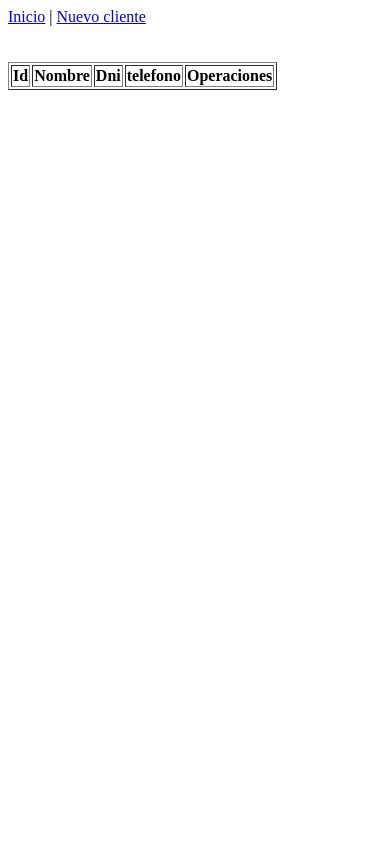
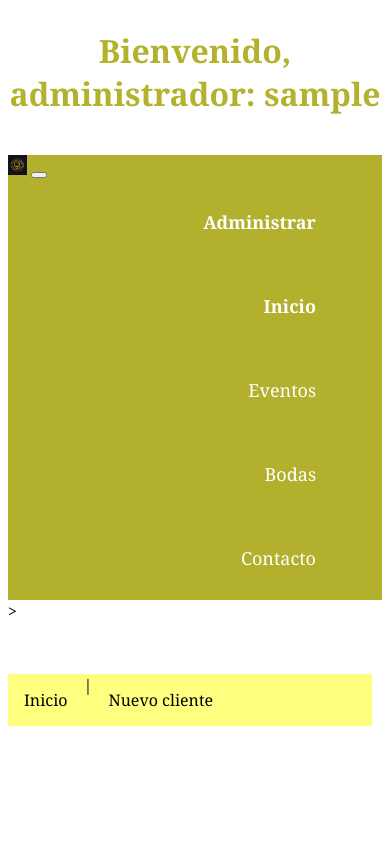
Before and after one commit to ruizlo04/Proyecto_final, a Spring Boot app: page /list in a window 390 px wide. Before the commit the page ends 90 px from the top, so only its background shows below. Run offline with Spring Boot 4, Linux system fonts and the light colour scheme; the visitor is signed in with stand-in values (Sample User, id 1); lists and menus that the app fills with data are empty; the project's own start-up code is not run, and a stand-in starts its controllers and pages; some of the project's set-up classes (security, data sources, template engines, error pages and the like) are left out, and stand-ins take their place; some libraries are stand-ins or nearby versions.

Commit message:
Seguridad

```diff
--- a/pom.xml
+++ b/pom.xml
@@ -60,6 +60,11 @@
 			<artifactId>spring-security-test</artifactId>
 			<scope>test</scope>
 		</dependency>
+		<dependency>
+			<groupId>org.thymeleaf.extras</groupId>
+			<artifactId>thymeleaf-extras-springsecurity5</artifactId>
+			<version>3.1.1.RELEASE</version>
+		</dependency>
 	</dependencies>
 
 	<build>
--- a/src/main/java/com/example/demo/controller/ClienteController.java
+++ b/src/main/java/com/example/demo/controller/ClienteController.java
@@ -1,5 +1,6 @@
 package com.example.demo.controller;
 
+import org.springframework.beans.factory.annotation.Autowired;
 import org.springframework.stereotype.Controller;
 import org.springframework.ui.Model;
 import org.springframework.web.bind.annotation.GetMapping;
@@ -13,6 +14,7 @@
 @Controller
 public class ClienteController {
 
+	@Autowired
 	private ClienteServicio clienteServicio;
 
 	public ClienteController(ClienteServicio servicio) {
@@ -38,9 +40,9 @@
 	}
 
 	@GetMapping("/editar/{id}")
-	public String mostrarFormularioEdicion(@PathVariable("id") long id, Model model) {
+	public String mostrarFormularioEdicion(@PathVariable("id") long cod_cliente, Model model) {
 
-		Cliente cEditar = clienteServicio.findById(id);
+		Cliente cEditar = clienteServicio.findById(cod_cliente);
 
 		if (cEditar != null) {
 			model.addAttribute("cliente", cEditar);
--- a/src/main/java/com/example/demo/model/Cliente.java
+++ b/src/main/java/com/example/demo/model/Cliente.java
@@ -2,6 +2,7 @@
 
 import jakarta.persistence.Entity;
 import jakarta.persistence.GeneratedValue;
+import jakarta.persistence.GenerationType;
 import jakarta.persistence.Id;
 import lombok.AllArgsConstructor;
 import lombok.Data;
@@ -14,7 +15,7 @@
 public class Cliente {
 
 	@Id
-	@GeneratedValue
+	@GeneratedValue(strategy = GenerationType.IDENTITY)
 	private long cod_cliente;
 	private String nombre;
 	private String dni;
--- a/src/main/java/com/example/demo/security/SecurityConfig.java
+++ b/src/main/java/com/example/demo/security/SecurityConfig.java
@@ -57,12 +57,13 @@
 	public SecurityFilterChain securityFilterChain(HttpSecurity http) throws Exception {
 		http
 		.authorizeHttpRequests()
-			.requestMatchers("/css/**","/js/**","/webjars/**", "/h2-console/**").permitAll()
+			.requestMatchers("/css/**","/js/**", "/h2-console/**").permitAll()
 			.requestMatchers("/admin/**").hasRole("ADMIN")
 			.anyRequest().authenticated()
 			.and()
 		.formLogin()
 			.loginPage("/login")
+			.defaultSuccessUrl("/index", true)
 			.permitAll();
 
 		// Añadimos esto para poder seguir accediendo a la consola de H2
--- a/src/main/resources/static/css/estilos.css
+++ b/src/main/resources/static/css/estilos.css
@@ -4,6 +4,7 @@
 	flex-direction: column;
 	min-height: 100vh;
 	font-family: Cambria, Cochin, Georgia, Times, 'Times New Roman', serif;
+	flex-wrap: wrap;
 }
 
 nav {
@@ -256,6 +257,20 @@
 	background-color: rgb(255, 255, 0);
 }
 
+
+#logeo{
+	background-color: black;
+	color: white;
+}
+
+#usu{
+	width: 15%;
+}
+
+#pasw{
+	width: 15%;
+}
+
 input[type="text"],
 input[type="email"] {
 	width: 100%;
--- a/src/main/resources/templates/form.html
+++ b/src/main/resources/templates/form.html
@@ -18,7 +18,7 @@
 		<header>
 		<nav class="navbar navbar-expand-sm ">
 			<div class="container-fluid">
-				<img class="navbar-brand" href="javascript:void(0)" src="../img/logo.png" alt="Logo empresa" width="5%">
+				<img class="navbar-brand" href="javascript:void(0)" src="/img/logo.png" alt="Logo empresa" width="5%">
 				<button class="navbar-toggler" type="button" data-bs-toggle="collapse" data-bs-target="#mynavbar">
 				<span class="navbar-toggler-icon"></span>
 				</button>
--- a/src/main/resources/templates/index.html
+++ b/src/main/resources/templates/index.html
@@ -1,54 +1,51 @@
 <!DOCTYPE html>
 <html xmlns:th="http://www.thymeleaf.org">
+
 <head>
-<meta charset="UTF-8">
-<title>Ejemplo de un CRUD completo</title>
+	<meta charset="UTF-8">
+	<title>Insert title here</title>
+	<link rel="stylesheet" th:href="@{/css/estilos.css}" />
 </head>
+
 <body>
-<div id="menu">
-	<a th:href="@{/list}">Inicio</a> | <a th:href="@{/nuevo}">Nuevo cliente</a>
-</div>
-<br /><br />
-<table border=1>
-	<thead>
-		<tr>
-			<th>Id</th>
-			<th>Nombre</th>
-			<th>Dni</th>
-			<th>telefono</th>
-			<th>Operaciones</th>
-		</tr>
-	</thead>
-	<tbody>
-		<tr th:each="Cliente : ${lista}">
-			<td th:text="${cliente.cod_cliente}">1</td>
-			<td th:text="${cliente.nombre}">Nombre</td>
-			<td th:text="${cliente.dni}">Dni</td>
-			<td th:text="${cliente.telefono}">Telefono</td>
+	<form th:action="@{/logout}" method="POST" id="logoutForm"></form>
+	<h1>
+		Bienvenido, administrador: <span sec:authentication="name">Usuario</span>
+	</h1>
+	<header>
+		<nav class="navbar navbar-expand-sm ">
+			<div class="container-fluid">
+				<img class="navbar-brand" href="javascript:void(0)" src="/img/logo.png" alt="Logo empresa" width="5%">
+				<button class="navbar-toggler" type="button" data-bs-toggle="collapse" data-bs-target="#mynavbar">
+					<span class="navbar-toggler-icon"></span>
+				</button>
+				<div class="collapse navbar-collapse" id="mynavbar">
+					<ul class="navbar-nav m-0">
+						<li class="nav-item">
+							<b><a class="nav-link" th:href="@{/admin/}">Administrar</a></b>
+						</li>
+						<li class="nav-item">
+							<b><a class="nav-link" href="portada.html">Inicio</a></b>
+						</li>
+						<li class="nav-item">
+							<a class="nav-link" href="eventos.html">Eventos</a>
+						</li>
+						<li class="nav-item">
+							<a class="nav-link" href="bodas.html">Bodas</a>
+						</li>
+						<li class="nav-item">
+							<a class="nav-link" href="contacto.html">Contacto</a>
+						</li>
+					</ul>
+				</div>
+			</div>
+		</nav>
+	</header>>
+	<a href="javascript:document.getElementById('logoutForm').submit()">Log out</a>
+	<div id="menu">
+		<a th:href="@{/list}">Inicio</a> | <a th:href="@{/nuevo}">Nuevo cliente</a>
+	</div>
 
-<!-- Estamos "montando las rutas" que aparecen como enlaces (editar y borrar)
-en la tabla de alumnos ya que estas cambian al pinchar en
-un alumno en concreto recogiendo el id de dicho alumno
-y así poder acceder a su información. Para ello:
+</body>
 
-* Usamos como siempre en th @{ }
-* La primera parte (la parte que no varía podríamos decir) es igual a las vistas de otras ocasiones,
-por ejemplo, th:href="@{/editar/más si hubiera otras"
-* Después agregamos las llaves con id para que sea reconocido
-como un parámetro o parte de la ruta "que va a cambiar"
-* Dentro de paréntesis, asignamos un valor a dicho id,
-en este caso como es el atributo de la entidad, usamos la forma normal de th
-para el uso de variables, es decir, símbolo de dólar y el nombre del objeto.nombreatributo,
-quedando como puede verse en el código
-* Con esto, tendremos el id del alumno que pinchemos en la tabla
-
- -->
-			<td>
-				<a href="#" th:href="@{/editar/{id}(id=${cliente.cod_cliente})}">Editar</a> |
-				<a href="#" th:href="@{/borrar/{id}(id=${cliente.cod_cliente})}">Borrar</a>
-			</td>
-		</tr>
-	</tbody>
-</table>
-</body>
 </html>
```
Also changed, not shown: src/main/java/com/example/demo/controller/WelcomeController.java (deleted, +0 -13 lines), src/main/resources/templates/admin.html (+37 -7 lines), src/main/resources/templates/formulario.html (+5 -5 lines), src/main/resources/templates/login.html (+42 -7 lines).
